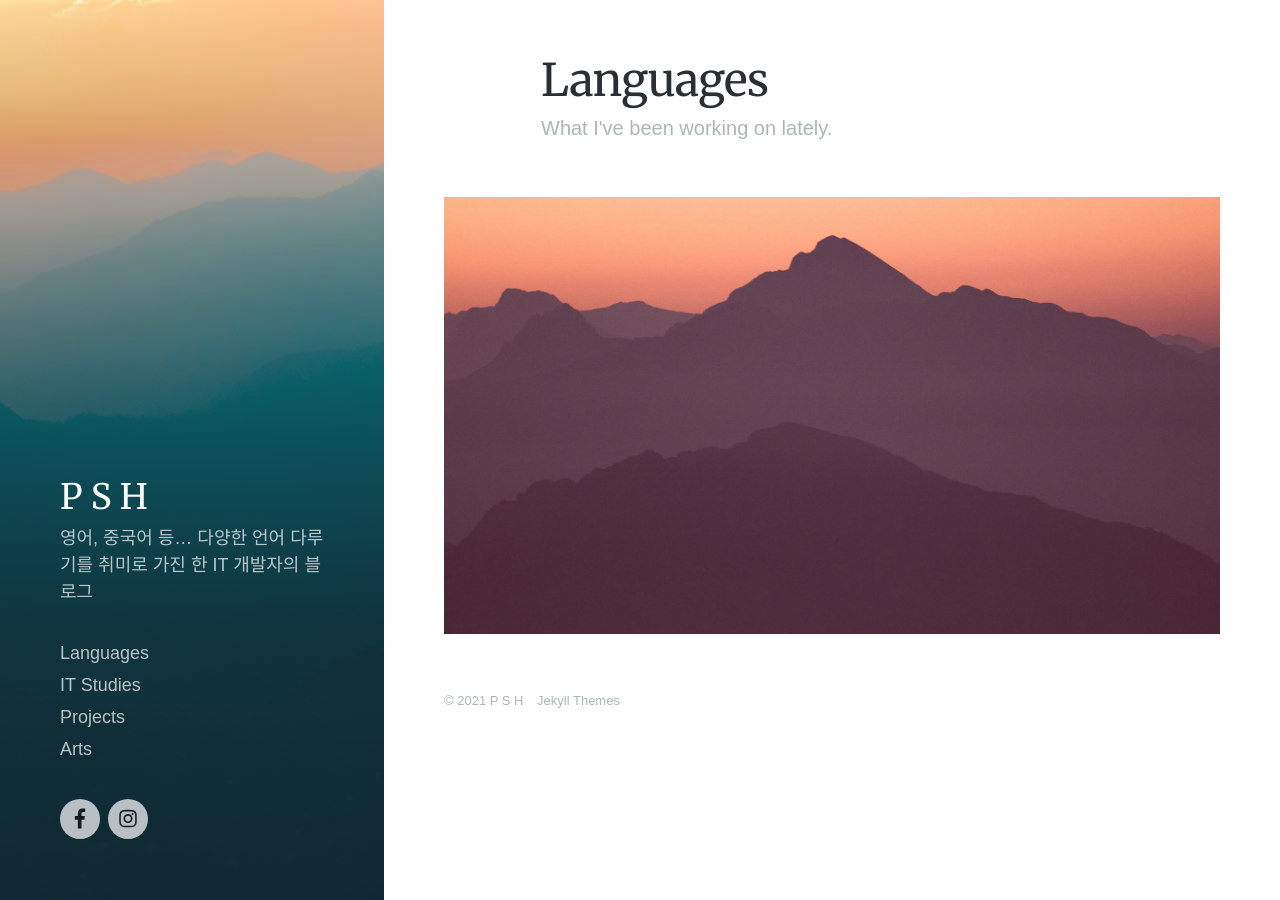
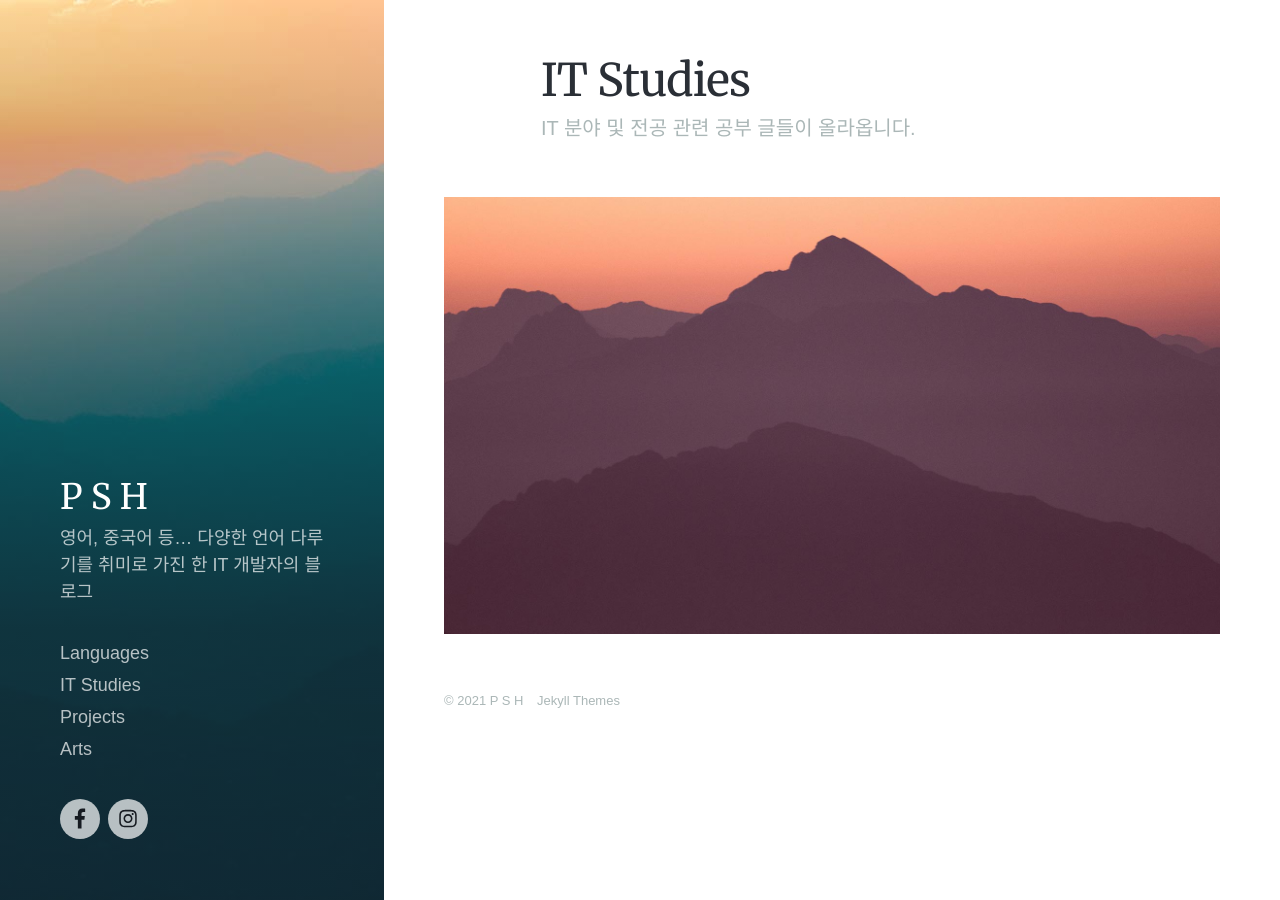
Before and after one commit to vendergood/vendergood.github.io, a Jekyll site: the page built from it-studies/index.html, in a window 1280 px wide. Built offline with Jekyll 4.4.1, drawn with Linux system fonts in a browser that asks for light colours; nearby versions of some CDN libraries; some web fonts are replaced.

Commit message:
Update index.html

```diff
--- a/it-studies/index.html
+++ b/it-studies/index.html
@@ -1,7 +1,7 @@
 ---
 layout: default
-title: Languages
-subtitle: What I've been working on lately.
+title: IT Studies
+subtitle: IT 분야 및 전공 관련 공부 글들이 올라옵니다.
 description: Journal is a stunning personal blog Jekyll theme with an image-focused design.
 featured_image: /images/demo/demo-landscape.jpg
 ---
```
